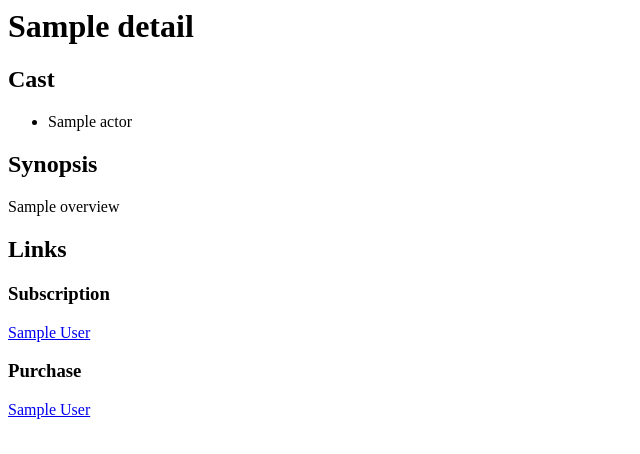
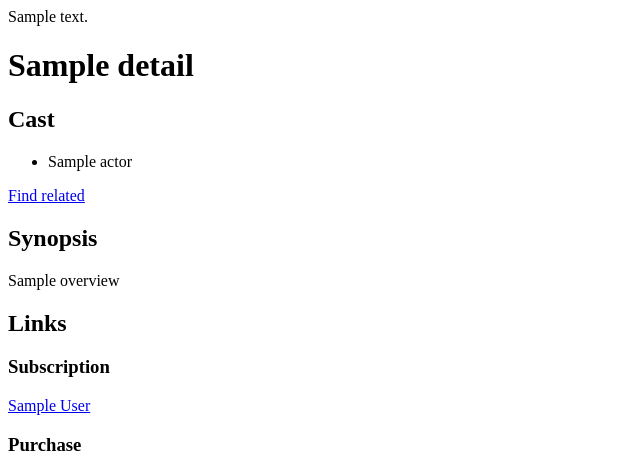
Before and after one commit to hannahhall/movies, a Django app: template search_app/templates/search_app/movie_detail.html in a window 1280 px wide. Shown: the top 454 px of the page, without its empty margins (0-640 px from the left). Run offline with Django 3.2, Linux system fonts and the light colour scheme; the template is opened without the code that fills it: most values are stand-ins (such as "Sample title", 1, 10 or a date in 2020); parts of the project's set-up code (start-up, migrations or seed data) failed here and were passed over.

Commit message:
find related movies

```diff
--- a/search_app/templates/search_app/movie_detail.html
+++ b/search_app/templates/search_app/movie_detail.html
@@ -1,3 +1,4 @@
+{{detail}}
 <h1>{{detail.original_title}}</h1>
 
 <h2>Cast</h2>
@@ -6,7 +7,7 @@
       <li>{{actor.name}}</li>
     {% endfor %}
   </ul>
-
+<a href="{% url 'search_app:related' detail.id %}">Find related</a>
 <h2>Synopsis</h2>
 <p>{{detail.overview}}</p>
 
--- a/search_app/urls.py
+++ b/search_app/urls.py
@@ -5,5 +5,6 @@ app_name = 'search_app'
 urlpatterns = [
     url(r'^$', views.IndexView.as_view(), name='index'),
     url(r'^search/$', views.search, name='search'),
-    url(r'^movie/(?P<movie_id>[0-9]+)/', views.movie_detail, name='detail')
+    url(r'^movie/(?P<movie_id>[0-9]+)/', views.movie_detail, name='detail'),
+    url(r'^related/(?P<movie_id>[0-9]+)/', views.related_movies, name='related')
 ]
--- a/v1/guidebox.py
+++ b/v1/guidebox.py
@@ -12,6 +12,10 @@ class Search:
         results = guidebox.Search.movies(field=field, query=query)
         return results.results
 
+    def find_related_movies(self, movie_id):
+        results = guidebox.Movie.related(id=movie_id)
+        return results.results
+
     def movie_lookup_by_id(self, movie_id):
         """Look up specific movie by id"""
         result = guidebox.Movie.retrieve(id=movie_id)
```
Also changed, not shown: search_app/views.py (+10 -0 lines).
